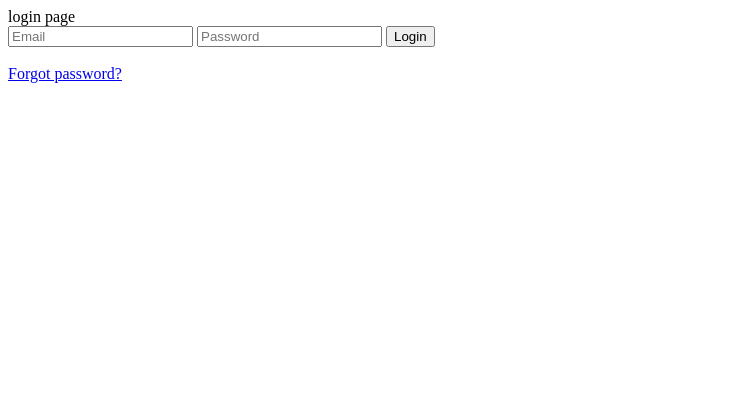
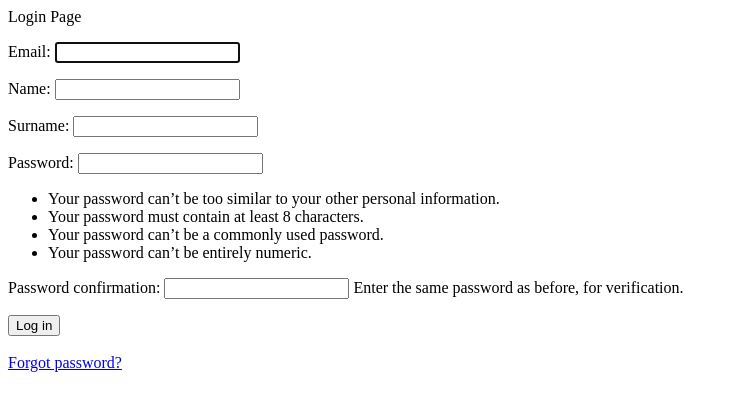
Before and after one commit to martus89/mock_dosage, a Django app: template mock_dosage_project/dosage/templates/authentication/login.html in a window 1280 px wide. Shown: the top 411 px of the page, without its empty margins (0-738 px from the left). Run offline with Django 4.2, Linux system fonts and the light colour scheme; the template is opened without the code that fills it: values that come from a table or form of the project are taken from there, others are empty.

Commit message:
further improvements

```diff
--- a/mock_dosage_project/dosage/authentication/urls.py
+++ b/mock_dosage_project/dosage/authentication/urls.py
@@ -1,12 +1,15 @@
 from django.urls import path
 from django.contrib.auth import views as auth_views
-from .views import login_page, registration_form, login_success, logout_page
+from django.contrib.auth.decorators import login_required
+from .views import registration_form, login_success
 
 urlpatterns = [
-    path('login', login_page, name='login'),
-    path('register', registration_form, name='register'),
-    path('login-success', login_success, name='login_success'),
-    path('logout', logout_page, name='logout'),
+    path('login/', auth_views.LoginView.as_view(template_name='authentication/login.html'), name='login'),
+    path('register/', registration_form, name='register'),
+    path('login-success/', login_required(login_success), name='login_success'),
+    path('logout/', login_required(auth_views.LogoutView.as_view(template_name='authentication/logout.html')), name='logout'),
+    path('change-password/', login_required(auth_views.PasswordChangeView.as_view(template_name='authentication/change_password.html')), name='change_password'),
+    path('change-password-done/', login_required(auth_views.PasswordChangeDoneView.as_view(template_name='authentication/change_password_done.html')), name='password_change_done'),
     path('reset-password/', auth_views.PasswordResetView.as_view(template_name='authentication/reset_password.html'), name='reset_password'),
     path('reset-password-sent/', auth_views.PasswordResetDoneView.as_view(template_name='authentication/password_reset_done.html'), name='password_reset_done'),
     path('reset/<uidb64>/<token>/', auth_views.PasswordResetConfirmView.as_view(template_name='authentication/password_reset_confirm.html'), name='password_reset_confirm'),
--- a/mock_dosage_project/dosage/dosage/settings.py
+++ b/mock_dosage_project/dosage/dosage/settings.py
@@ -142,3 +142,5 @@ EMAIL_PORT = 587
 EMAIL_USE_TLS = True
 EMAIL_HOST_USER = os.getenv('EMAIL_HOST_USER')
 EMAIL_HOST_PASSWORD = os.getenv('EMAIL_HOST_PASSWORD')
+
+LOGIN_REDIRECT_URL = 'login_success'
--- a/mock_dosage_project/dosage/templates/authentication/login.html
+++ b/mock_dosage_project/dosage/templates/authentication/login.html
@@ -1,16 +1,15 @@
 {% extends 'core/base.html' %}
 
-{% block title %}login{% endblock %}
+{% block title %}Login{% endblock %}
 
-{% block header %}login page{% endblock %}
+{% block header %}Login Page{% endblock %}
 
 {% block content %}
-    <form method="POST">
-        {% csrf_token %}
-        <input type="text" name="username" placeholder="Email">
-        <input type="password" name="password" placeholder="Password">
-        <button type="submit">Login</button>
-        <br><br>
-        <a href="{% url 'reset_password' %}">Forgot password?</a>
-    </form>
+<form method="post" action="{% url 'login' %}">
+    {% csrf_token %}
+    {{ form.as_p }}
+    <button type="submit">Log in</button>
+</form>
+    <br>
+<a href="{% url 'reset_password' %}">Forgot password?</a>
 {% endblock %}
--- a/mock_dosage_project/dosage/templates/authentication/login_success.html
+++ b/mock_dosage_project/dosage/templates/authentication/login_success.html
@@ -1,8 +1,6 @@
 {% extends 'core/base.html' %}
 
 {% block title %}login{% endblock %}
-
-
 
 {% block content %}
     {% if user.is_authenticated %}
@@ -11,5 +9,6 @@
         {% csrf_token %}
         <button type="submit">Logout</button>
         </form>
+        <a href="{% url 'change_password' %}">Change password</a>
     {% endif %}
 {% endblock %}
--- a/mock_dosage_project/dosage/templates/authentication/logout.html
+++ b/mock_dosage_project/dosage/templates/authentication/logout.html
@@ -4,4 +4,8 @@
 
 
 {% block content %}
+    <br><br>
+    <h3>Thanks for spending time with us!</h3>
+    <br>
+    <a href="{% url 'login' %}">Back to login page</a>
 {% endblock %}
--- a/mock_dosage_project/dosage/templates/authentication/register.html
+++ b/mock_dosage_project/dosage/templates/authentication/register.html
@@ -3,6 +3,8 @@
 {% block title %}registration{% endblock %}
 
 {% block content %}
+    <h3>Register here:</h3>
+    <br><br>
     <form method="post">
         {% csrf_token %}
         {{ form.as_p }}
--- a/mock_dosage_project/dosage/templates/authentication/reset_password.html
+++ b/mock_dosage_project/dosage/templates/authentication/reset_password.html
@@ -6,7 +6,7 @@
 
 {% block content %}
 
-    Forgotten your password? Fill in form below and we will send you a link where you can reset it.
+    <h3>Forgotten your password? Fill in form below and we will send you a link where you can reset it.</h3>
     <br><br>
 
     <form method="post">
```
Also changed, not shown: mock_dosage_project/dosage/authentication/views.py (+1 -19 lines).
